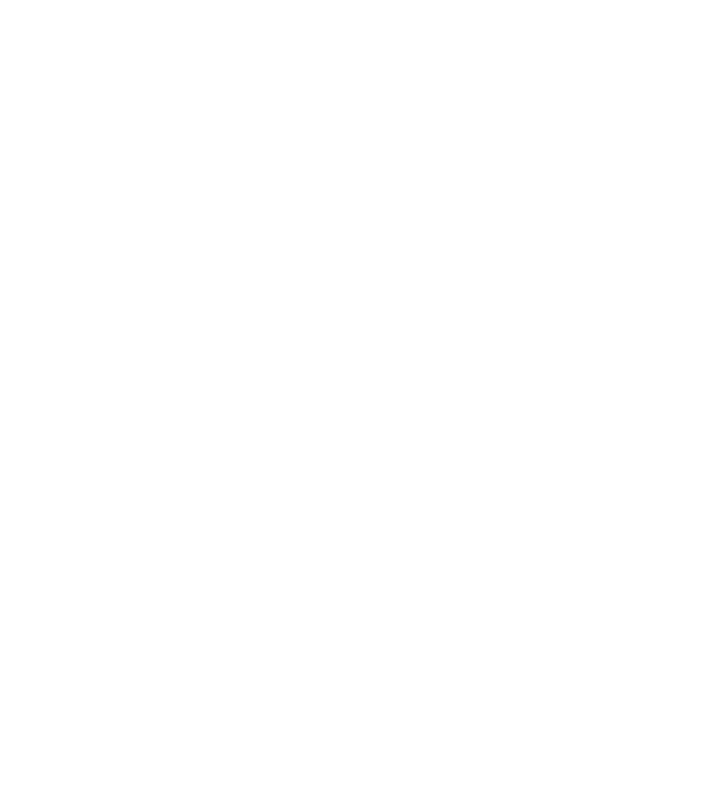
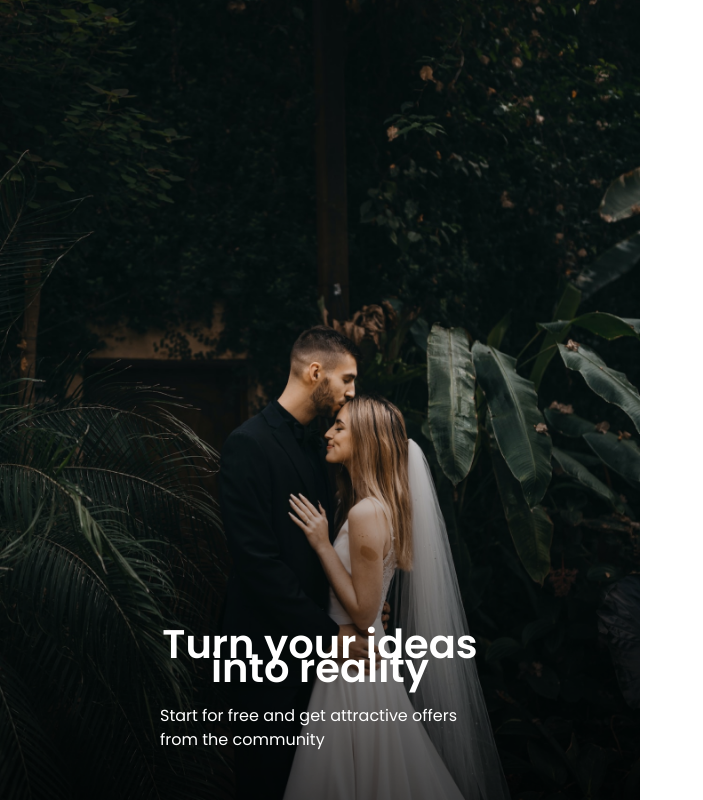
Before and after one commit to berezenko04/wedding-shop, a React (Vite) app in the folder client/: page /reset-password-success in a window 1280 px wide. Shown: the whole page, without its empty margins (0-703 px from the left). Built offline with nearby package versions, Linux system fonts and the light colour scheme.

Commit message:
feat: added auth layout

```diff
--- a/client/src/App.tsx
+++ b/client/src/App.tsx
@@ -3,15 +3,17 @@
 
 // components
 import PrimaryLayout from "./components/layouts/PrimaryLayout";
+import AuthLayout from "./components/layouts/AuthLayout";
 
-const HomePage = lazy(() => import("@/pages/Homepage"));
+const HomePage = lazy(() => import("@/pages/Home"));
+const RegisterPage = lazy(() => import("@/pages/Register"));
 
 function App() {
   return (
     <BrowserRouter>
       <Routes>
-        <Route>
-          <Route path="/register" />
+        <Route element={<AuthLayout />}>
+          <Route path="/register" element={<RegisterPage />} />
           <Route path="/login" />
           <Route path="/forgot-password" />
           <Route path="/verify-otp" />
--- /dev/null
+++ b/client/src/components/layouts/AuthLayout/index.tsx
@@ -0,0 +1,37 @@
+import { Box, Grid, Stack, Typography } from "@mui/material";
+import { Outlet } from "react-router-dom";
+
+const AuthLayout: React.FC = () => {
+  return (
+    <Grid container sx={{ height: "100vh", minHeight: "100vh" }}>
+      <Grid size={{ xs: 6 }} sx={{ height: "100%" }}>
+        <Box sx={{ position: "relative", height: "100%", overflow: "hidden" }}>
+          <Box
+            component="img"
+            src="/auth.png"
+            sx={{
+              width: "100%",
+              height: "100%",
+              objectFit: "cover",
+              objectPosition: "center",
+              display: "block",
+            }}
+          />
+          <Stack gap={3} sx={{ position: "absolute", bottom: 48, transform: "translateX(-50%)", left: "50%" }}>
+            <Typography fontSize={40} fontWeight={600} color="common.white" textAlign="center">
+              Turn your ideas into reality
+            </Typography>
+            <Typography color="common.white">Start for free and get attractive offers from the community</Typography>
+          </Stack>
+        </Box>
+      </Grid>
+      <Grid size={{ xs: 6 }} sx={{ height: "100%" }}>
+        <Stack sx={{ height: "100%", alignItems: "center", justifyContent: "center" }}>
+          <Outlet />
+        </Stack>
+      </Grid>
+    </Grid>
+  );
+};
+
+export default AuthLayout;
--- a/client/src/pages/Homepage/index.tsx
+++ b/client/src/pages/Home/index.tsx
@@ -1,7 +1,7 @@
 import { ArrowOutward } from "@mui/icons-material";
 import { Box, Button, Typography } from "@mui/material";
 
-const HomePage: React.FC = () => {
+const Home: React.FC = () => {
   return (
     <div>
       <Typography variant="h1">Hello world!</Typography>
@@ -45,4 +45,4 @@
   );
 };
 
-export default HomePage;
+export default Home;
--- /dev/null
+++ b/client/src/pages/Register/index.tsx
@@ -0,0 +1,9 @@
+import React from 'react'
+
+const Register: React.FC = () => {
+  return (
+    <div>Register</div>
+  )
+}
+
+export default Register
--- a/client/src/theme.ts
+++ b/client/src/theme.ts
@@ -31,6 +31,19 @@
     fontFamily: '"Poppins", sans-serif',
   },
   components: {
+    MuiCssBaseline: {
+      styleOverrides: {
+        html: {
+          height: "100%",
+        },
+        body: {
+          height: "100%",
+        },
+        "#root": {
+          height: "100%",
+        },
+      },
+    },
     MuiButtonBase: {
       defaultProps: {
         LinkComponent: LinkBehavior,
```
Also changed, not shown: client/public/auth.png (added).
